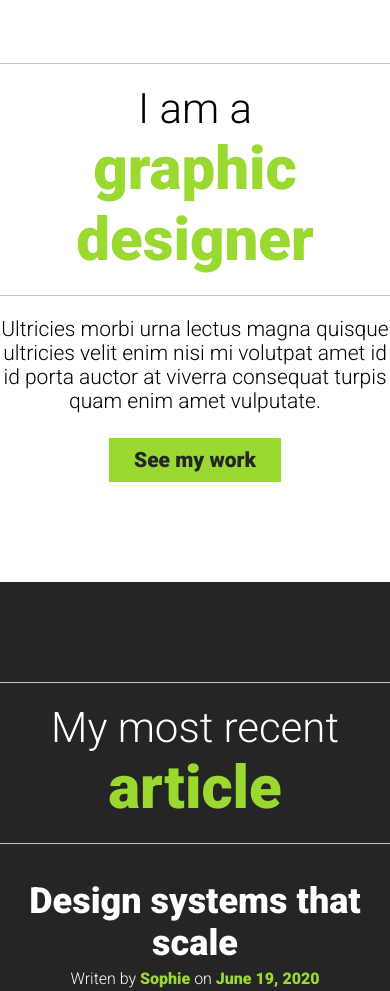
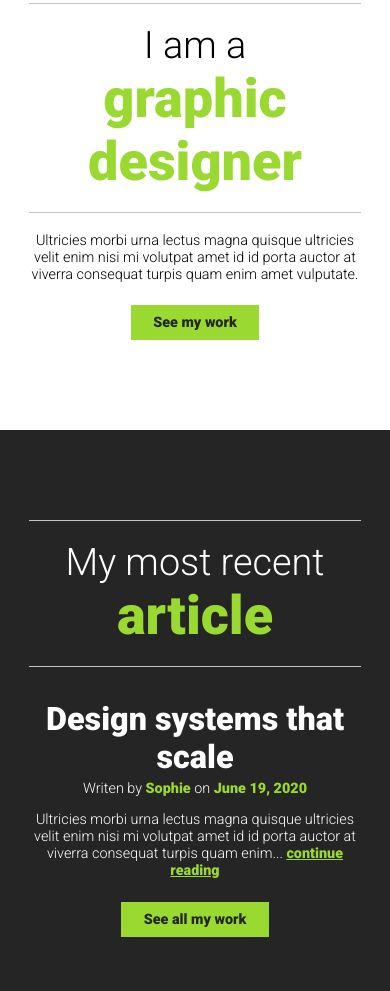
Before and after one commit to ThorondorManwe/curriculum_1, a plain HTML site: page index.html in a window 390 px wide. Shown: the part 818-1809 px from the top of the page. Drawn offline with Linux system fonts and the light colour scheme.

Commit message:
Add padding to the main container in order to prevent text and image to touch the borders of the display on mobile

```diff
--- a/css/style.css
+++ b/css/style.css
@@ -1,14 +1,28 @@
+html {
+    font-size: .9rem;
+}
+
+@media (min-width: 600px) {
+    html {
+        font-size: 1.3125rem;
+    }
+}
+
 body {
     text-align: center;
     font-family: 'Roboto', sans-serif;
-    font-size: 21px;
+    /* 1rem = 16px */
+    /*font-size: 1.3125rem;*/
     font-weight: 300;
     margin: 0;
 }
 
 .container {
+    /* width: 90%;  1ra solución propuesta para que el texto e imagen no toquen los bordes de la pantalla en movil */
+    /* border: 2px solid red;  */
     max-width: 570px;   /*max-width permite que se renderee mejor con el responsive cuando reduces la pantalla */
     margin: 0 auto;
+    padding: 0 2rem; /*2da solución propuesta para que el texto e imagen no toquen los bordes de la pantalla en movil */
 }
 
 h1,
@@ -17,22 +31,23 @@ h2 {
 }
 
 h1 {
-    font-size: 60px;
+    font-size: 3.75rem;
     margin-top: 0;
 }
 
 h2 {
-    font-size: 42px;
+    font-size: 2.625rem;
     margin-top: 0;
     border-top: solid 1px #c4c4c4;
     border-bottom: solid 1px #c4c4c4;
-
-    padding: 20px 0;
-    margin-bottom: 20px;
+    /* 2.625 x 16 = 42 */
+    /* 20 / 42 */
+    padding: .5em 0;
+    margin-bottom: .5em;
 }
 
 h3 {
-    font-size: 36px;
+    font-size: 2.25rem;
     font-weight: 900;
     margin-bottom: 0;
 }
@@ -42,11 +57,11 @@ h3 {
 }
 
 h1 .accent-text {
-    font-size: 80px;
+    font-size: 5rem;
 }
 
 h2 .accent-text {
-    font-size: 60px;
+    font-size: 3.75rem;
 }
 
 .accent-text,
@@ -71,13 +86,17 @@ a:focus {
 }
 
 .small-text {
-    font-size: 16px;
-    margin-top: 5px;
+    font-size: 1rem;
+    margin-top: .3125em;
+}
+
+img {
+    max-width: 100%;
 }
 
 header,
 section {
-    padding: 100px 0;
+    padding: 6.25em 0;
 }
 
 .inverse {
@@ -96,8 +115,8 @@ section {
     color: #252525;
     text-decoration: none;
     background: #99D930;
-    padding: 10px 25px;
-    margin-top: 25px;
+    padding: .625em 1.5625em;
+    margin-top: 1.5625em;
 }
 
 .btn:hover,
```
